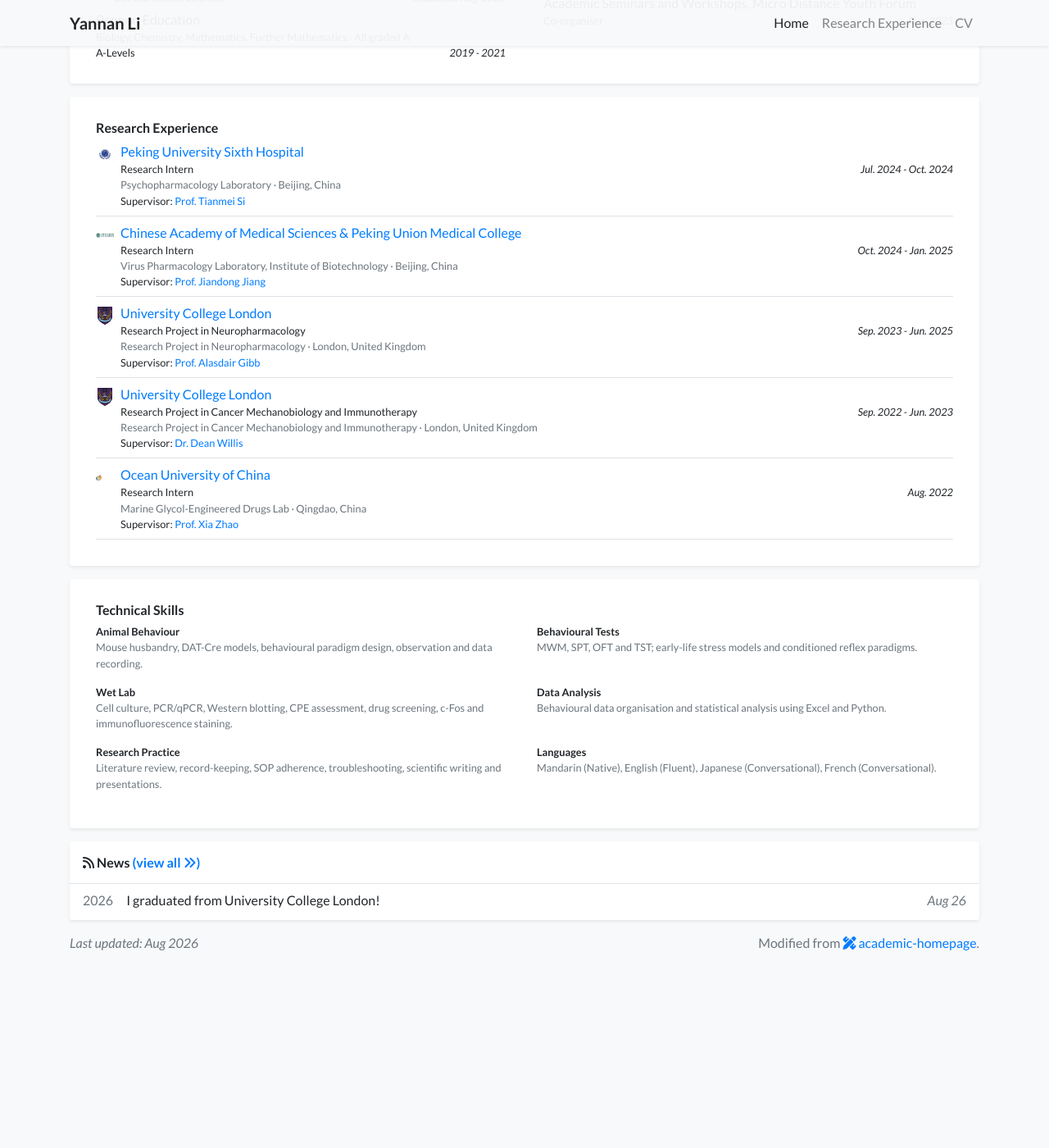
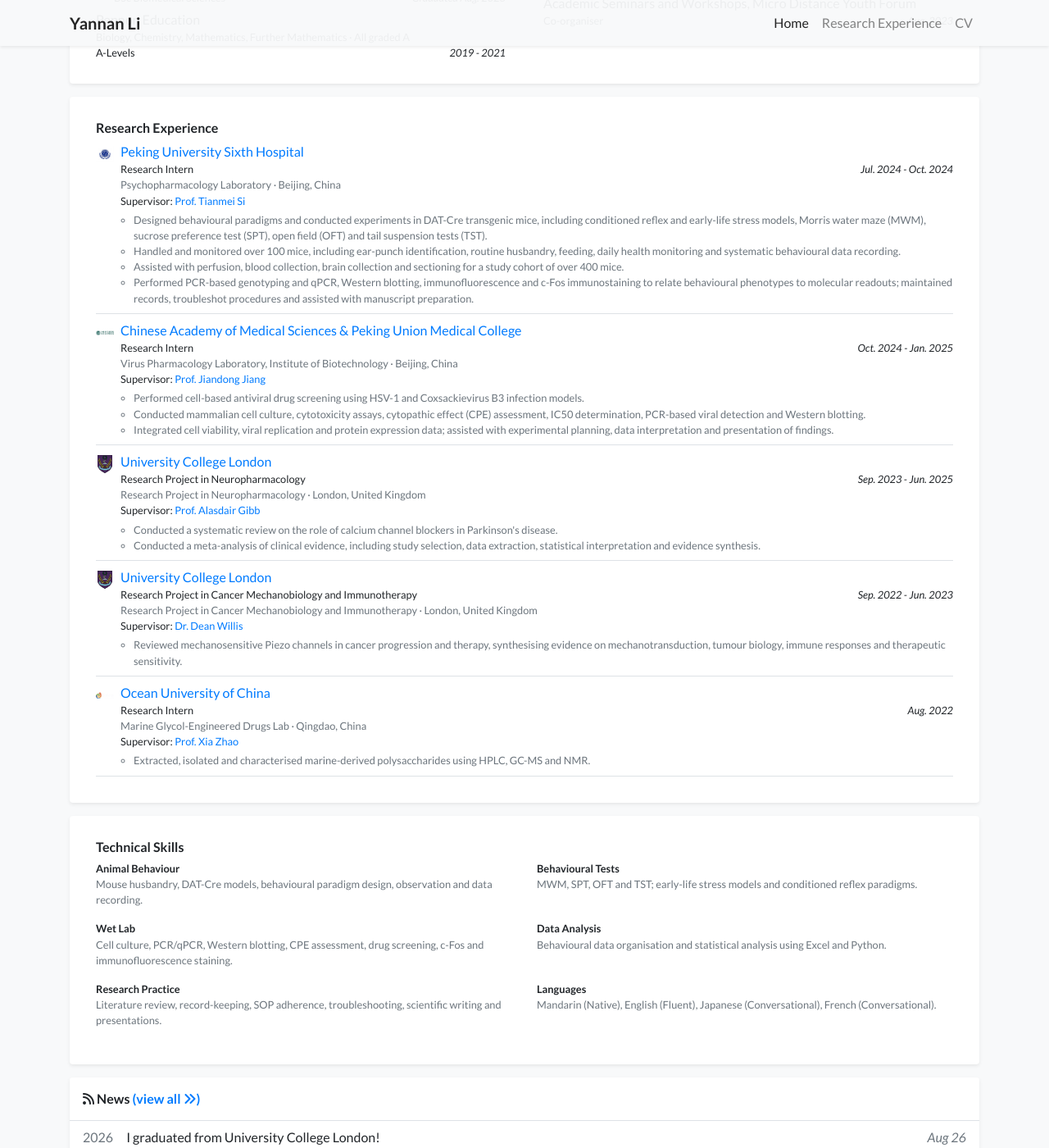
Before and after one commit to yannan1122/yannan1122.github.io, a Jekyll site: the page built from index.html, in a window 1280 px wide and 1400 px high, scrolled down 859 px. Shown: the whole window at 82% size. Built offline with Jekyll 4.4.1, drawn with Linux system fonts in a browser that asks for light colours; nearby versions of some CDN libraries; a style sheet for code colours, icons or effects is not loaded; before the commit the page ends 2037 px from its top, so only the background shows below that.

Commit message:
feat(experience): expand CV research details
Render detailed CV-backed bullets for animal behaviour, antiviral screening, neuropharmacology, cancer mechanobiology, and marine polysaccharide research.

```diff
--- a/_data/profile.yml
+++ b/_data/profile.yml
@@ -49,6 +49,11 @@
   supervisor_url: https://www.sciencedirect.com/author/57213371674/tianmei-si
   position: Research Intern
   date: Jul. 2024 - Oct. 2024
+  details:
+  - Designed behavioural paradigms and conducted experiments in DAT-Cre transgenic mice, including conditioned reflex and early-life stress models, Morris water maze (MWM), sucrose preference test (SPT), open field (OFT) and tail suspension tests (TST).
+  - Handled and monitored over 100 mice, including ear-punch identification, routine husbandry, feeding, daily health monitoring and systematic behavioural data recording.
+  - Assisted with perfusion, blood collection, brain collection and sectioning for a study cohort of over 400 mice.
+  - Performed PCR-based genotyping and qPCR, Western blotting, immunofluorescence and c-Fos immunostaining to relate behavioural phenotypes to molecular readouts; maintained records, troubleshot procedures and assisted with manuscript preparation.
 - name: Chinese Academy of Medical Sciences & Peking Union Medical College
   logo: /assets/icon/pumc.png
   url: https://www.pumc.edu.cn/
@@ -57,6 +62,10 @@
   supervisor_url: https://www.camsoxford.ox.ac.uk/Team/jiandong-jiang
   position: Research Intern
   date: Oct. 2024 - Jan. 2025
+  details:
+  - Performed cell-based antiviral drug screening using HSV-1 and Coxsackievirus B3 infection models.
+  - Conducted mammalian cell culture, cytotoxicity assays, cytopathic effect (CPE) assessment, IC50 determination, PCR-based viral detection and Western blotting.
+  - Integrated cell viability, viral replication and protein expression data; assisted with experimental planning, data interpretation and presentation of findings.
 - name: University College London
   logo: /assets/icon/ucl-crest.svg
   url: https://www.ucl.ac.uk/
@@ -65,6 +74,9 @@
   supervisor_url: https://www.ucl.ac.uk/life-sciences/npp/research/phd
   position: Research Project in Neuropharmacology
   date: Sep. 2023 - Jun. 2025
+  details:
+  - Conducted a systematic review on the role of calcium channel blockers in Parkinson's disease.
+  - Conducted a meta-analysis of clinical evidence, including study selection, data extraction, statistical interpretation and evidence synthesis.
 - name: University College London
   logo: /assets/icon/ucl-crest.svg
   url: https://www.ucl.ac.uk/
@@ -73,6 +85,8 @@
   supervisor_url: https://www.ucl.ac.uk/life-sciences/news/2024/jun/dr-dean-willis-appointed-new-biosciences-associate-director
   position: Research Project in Cancer Mechanobiology and Immunotherapy
   date: Sep. 2022 - Jun. 2023
+  details:
+  - Reviewed mechanosensitive Piezo channels in cancer progression and therapy, synthesising evidence on mechanotransduction, tumour biology, immune responses and therapeutic sensitivity.
 - name: Ocean University of China
   logo: /assets/icon/ouc.png
   url: https://eweb.ouc.edu.cn/smp/17030/list.htm
@@ -81,6 +95,8 @@
   supervisor_url: https://smp.ouc.edu.cn/2019/0826/c17385a257546/page.htm
   position: Research Intern
   date: Aug. 2022
+  details:
+  - Extracted, isolated and characterised marine-derived polysaccharides using HPLC, GC-MS and NMR.
 
 services:
 - name: Biomedical Sciences, University College London
--- a/_includes/widgets/experience_card.html
+++ b/_includes/widgets/experience_card.html
@@ -22,6 +22,13 @@
                                     {% if item.supervisor_url %}<a target="_blank" rel="noreferrer" href="{{ item.supervisor_url }}">{{ item.supervisor }}</a>{% else %}{{ item.supervisor }}{% endif %}
                                 </div>
                                 {% endif %}
+                                {% if item.details %}
+                                <ul class="small text-muted mb-0 pl-3 mt-1">
+                                    {% for detail in item.details %}
+                                    <li>{{ detail }}</li>
+                                    {% endfor %}
+                                </ul>
+                                {% endif %}
                             </div>
                         </li>
                         {% endfor %}
```
